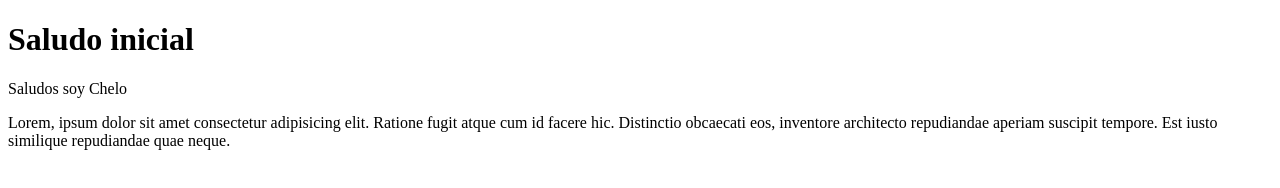
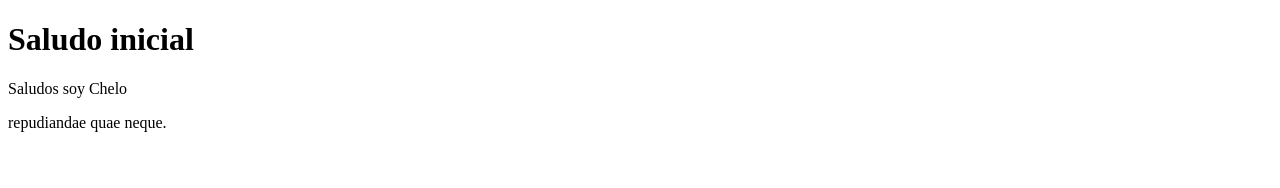
Before and after one commit to LPCole/prueba-fork, a plain HTML site: page index.html in a window 1280 px wide. Drawn offline with Linux system fonts and the light colour scheme.

Commit message:
Se acorta el texto Lorem
Shortened the paragraph text in index.html.

```diff
--- a/index.html
+++ b/index.html
@@ -8,6 +8,6 @@
 <body>
     <h1>Saludo inicial</h1>
     <script src="a.js"></script>
-    <p>Lorem, ipsum dolor sit amet consectetur adipisicing elit. Ratione fugit atque cum id facere hic. Distinctio obcaecati eos, inventore architecto repudiandae aperiam suscipit tempore. Est iusto similique repudiandae quae neque.</p>
+    <p>repudiandae quae neque.</p>
 </body>
 </html>
```
